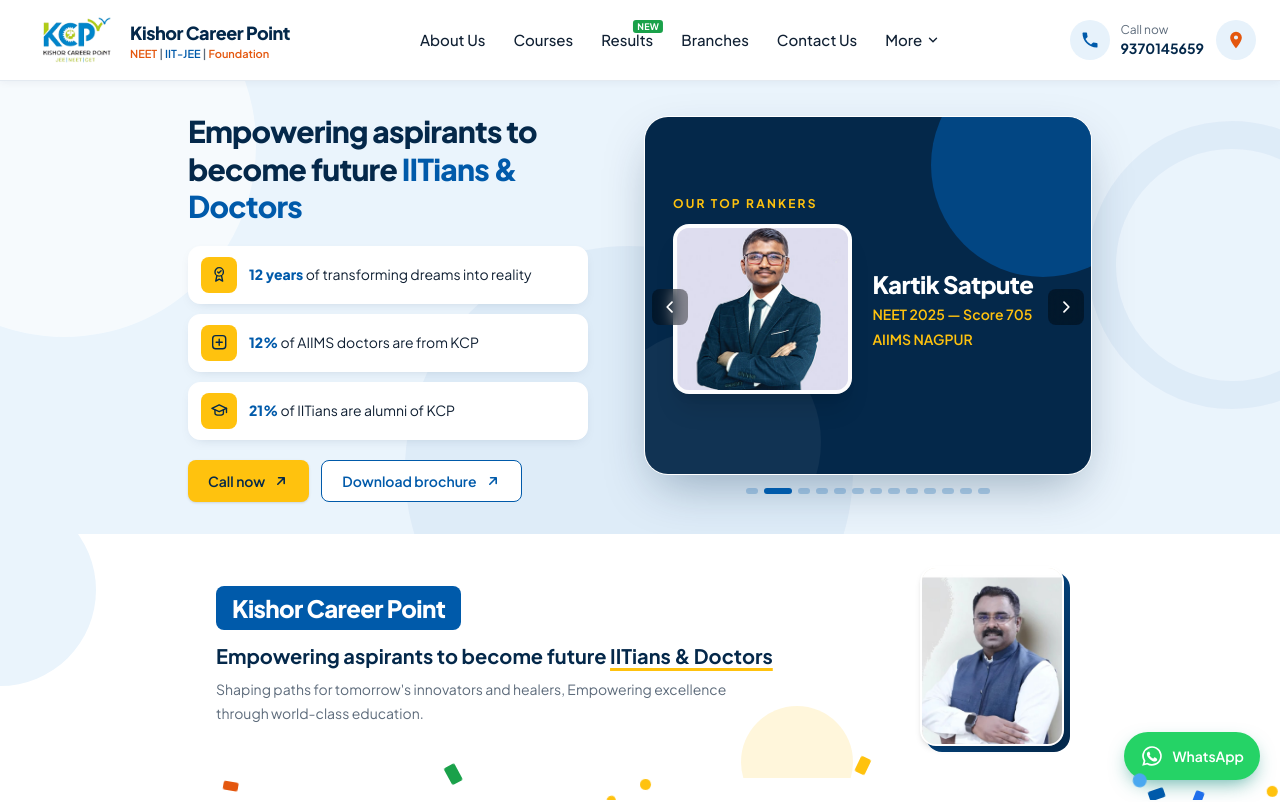
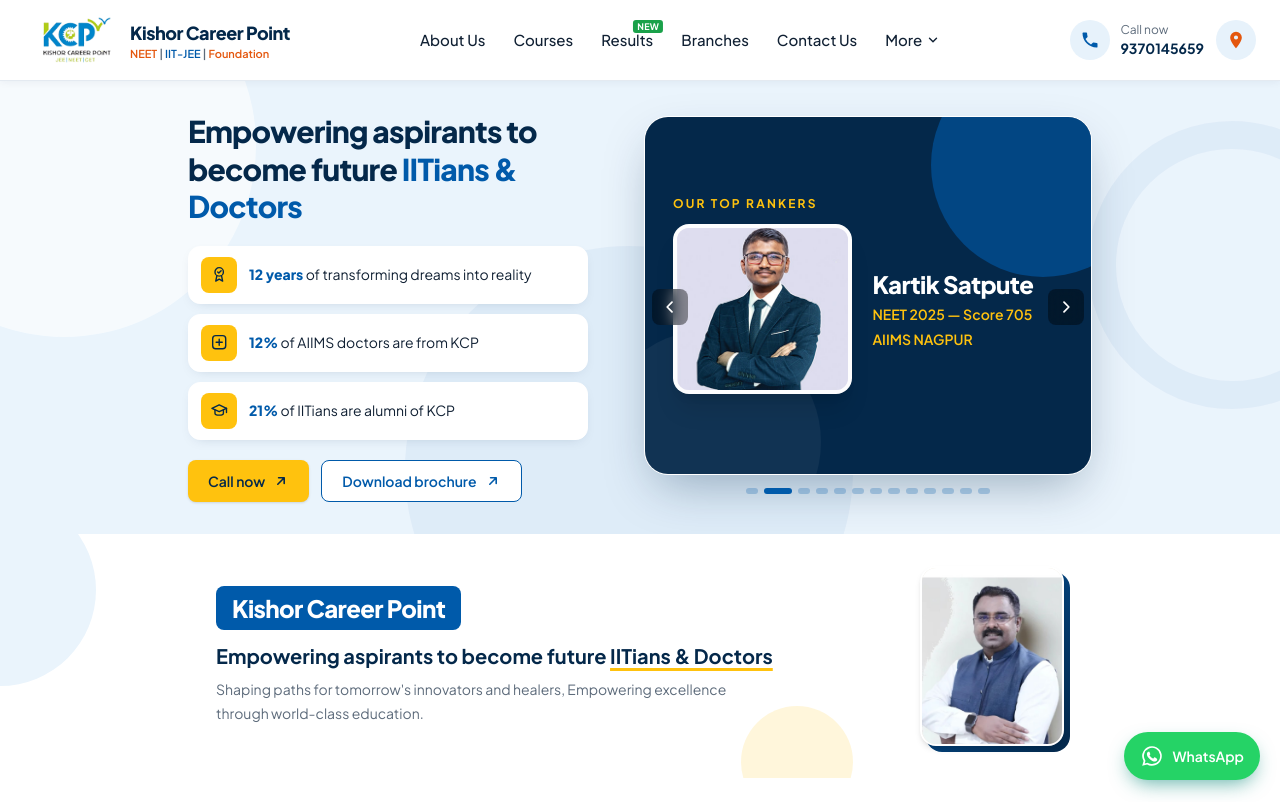
Before and after one commit to vaibhav-jadhav/kishorcareerpoint, a Next.js app: page / in a window 1280 px wide. Shown: the top 802 px of the page. Built offline with nearby package versions, Linux system fonts and the light colour scheme.

Commit message:
update: transparency of falling paper

```diff
--- a/app/globals.css
+++ b/app/globals.css
@@ -147,23 +147,37 @@ body {
   }
 }
 
+/*
+ * A piece falls 110vh, so keyframe % is roughly (screen height % x 0.91).
+ * 75% visible down to ~30% of the screen, 50% at ~50%, 10% by the
+ * bottom 10%, and gone at the bottom edge.
+ */
 @keyframes kcp-confetti {
   0% {
     transform: translate3d(0, 0, 0) rotate(0deg);
-    opacity: 1;
+    opacity: 0.75;
   }
-  85% {
-    opacity: 1;
+  27% {
+    opacity: 0.75;
+  }
+  45% {
+    opacity: 0.5;
+  }
+  82% {
+    opacity: 0.1;
+  }
+  91%,
+  100% {
+    opacity: 0;
   }
   100% {
     transform: translate3d(var(--dx, 0), 110vh, 0) rotate(var(--rot, 720deg));
-    opacity: 0;
   }
 }
 
 .anim-confetti {
   animation-name: kcp-confetti;
-  animation-timing-function: cubic-bezier(0.25, 0.6, 0.45, 1);
+  animation-timing-function: linear;
   animation-fill-mode: both;
   will-change: transform;
 }
--- a/components/ui/Confetti.tsx
+++ b/components/ui/Confetti.tsx
@@ -23,8 +23,8 @@ function makePieces(count: number): Piece[] {
         width: `${size}px`,
         height: `${round ? size : size * 1.6}px`,
         backgroundColor: colors[Math.floor(Math.random() * colors.length)],
-        animationDelay: `${Math.random() * 0.9}s`,
-        animationDuration: `${2.8 + Math.random() * 2}s`,
+        animationDelay: `${Math.random() * 0.7}s`,
+        animationDuration: `${1.8 + Math.random() * 1.4}s`,
         ["--dx" as string]: `${(Math.random() - 0.5) * 220}px`,
         ["--rot" as string]: `${360 + Math.random() * 720}deg`,
       },
@@ -43,7 +43,7 @@ export function Confetti({ fireKey }: { fireKey: number }) {
     if (fireKey <= 0) return;
     if (window.matchMedia("(prefers-reduced-motion: reduce)").matches) return;
     setPieces(makePieces(window.innerWidth < 640 ? 50 : 90));
-    const timer = window.setTimeout(() => setPieces([]), 6500);
+    const timer = window.setTimeout(() => setPieces([]), 4500);
     return () => window.clearTimeout(timer);
   }, [fireKey]);
 
```
